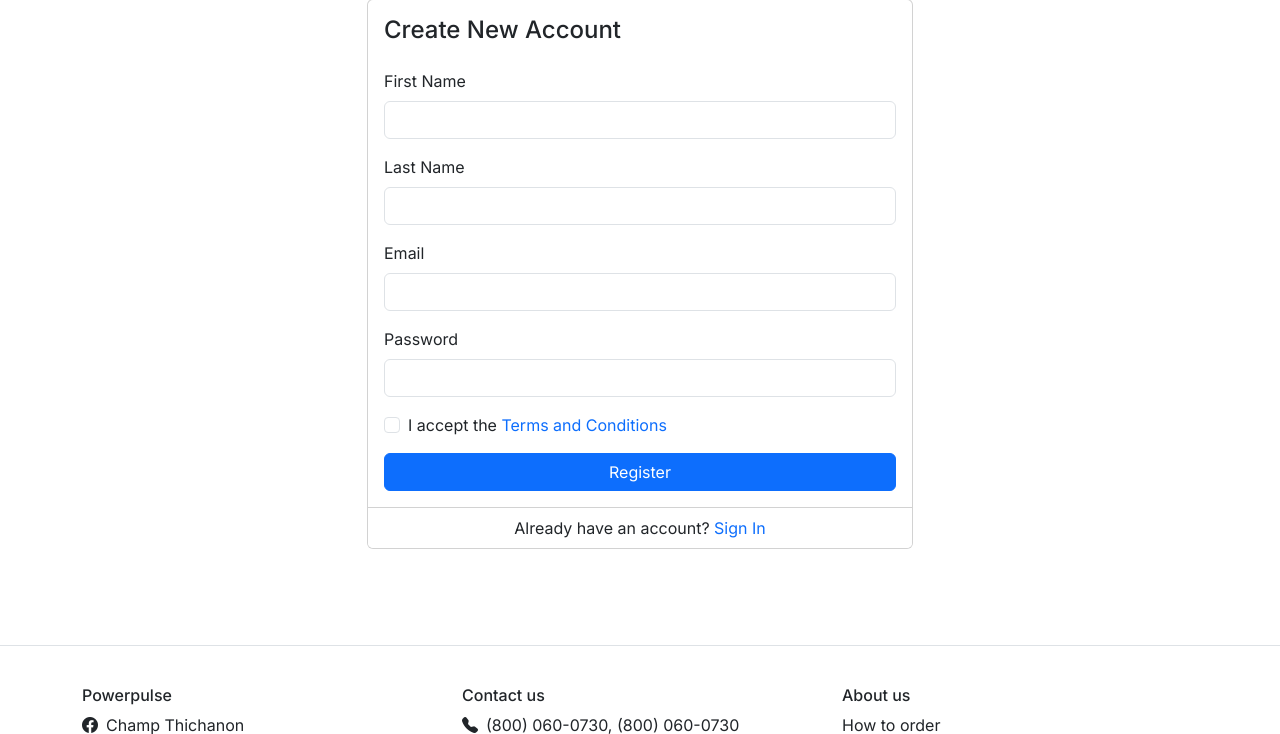
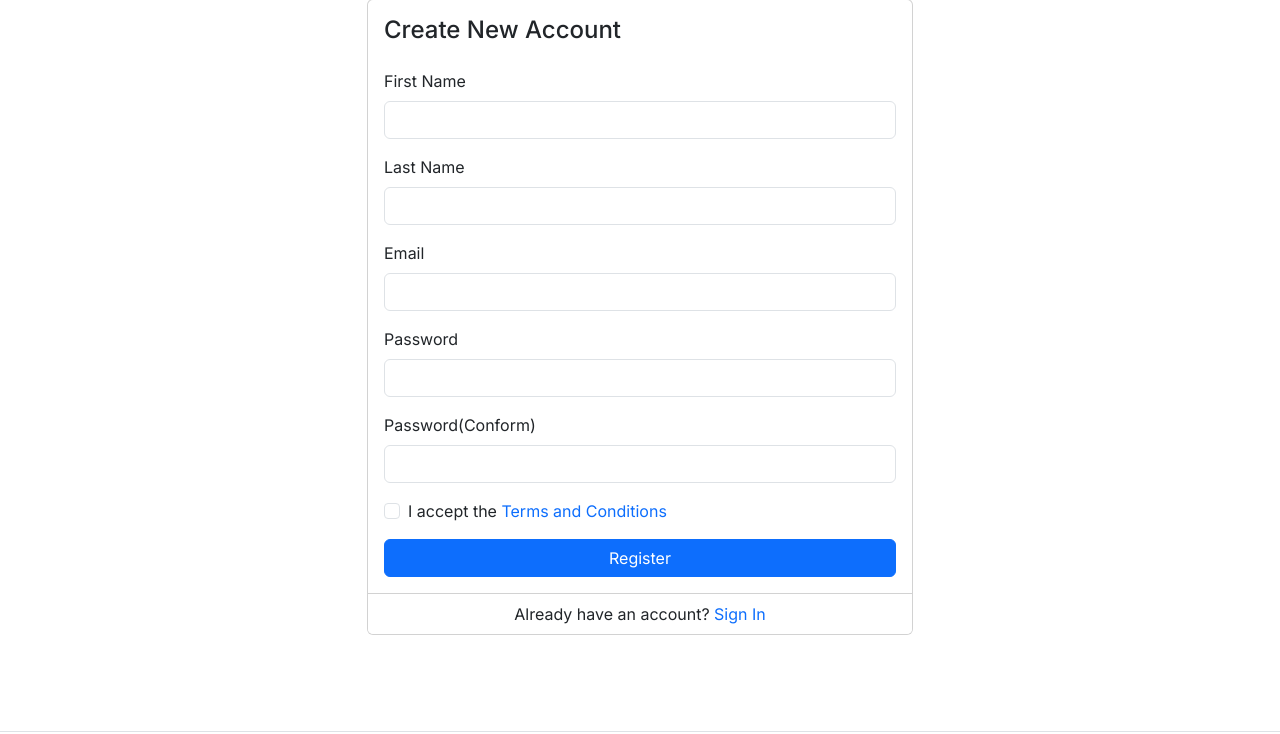
Before and after one commit to chammmppp/powerpulse, a Django app: page /signup/ in a window 1280 px wide. Shown: the part 97-831 px from the top of the page. Run offline with Django 5.2, Linux system fonts and the light colour scheme; data comes from the database, SQL or seed files in the repository; both versions use the stored data as it was after the commit.

Commit message:
Add to cart require login and make password if match

```diff
--- a/accounts/views.py
+++ b/accounts/views.py
@@ -12,6 +12,11 @@ def signup(request):
         last_name = request.POST.get("last_name")
         email = request.POST.get("email")
         password = request.POST.get("password")
+        conform_password = request.POST.get("conform_password")
+
+        if password != conform_password:
+            messages.warning(request, "Password do not match.")
+            return redirect("signup")
 
         if Account.objects.filter(email=email).exists():
             messages.warning(request, "Email already exists.")
--- a/carts/views.py
+++ b/carts/views.py
@@ -2,7 +2,7 @@ from django.core.exceptions import ObjectDoesNotExist
 from django.shortcuts import render, redirect, get_object_or_404
 from store.models import Product
 from .models import Cart, CartItem
-from django.contrib import messages
+from django.contrib.auth.decorators import login_required
 
 
 def _cart_id(request):
@@ -14,6 +14,7 @@ def _cart_id(request):
     return cart
 
 
+@login_required(login_url="/login")
 def add_cart(request, product_id):
     product = Product.objects.get(id=product_id)  # Get the product by unique id
 
@@ -37,6 +38,7 @@ def add_cart(request, product_id):
     return redirect("cart")
 
 
+@login_required(login_url="/login")
 def remove_cart(request, product_id):
     cart = Cart.objects.get(cart_id=_cart_id(request))
     product = get_object_or_404(Product, id=product_id)
--- a/templates/profiles/profile_layout.html
+++ b/templates/profiles/profile_layout.html
@@ -14,7 +14,7 @@
                 <a class="list-group-item" href="{% url 'order_history' %}">Order Purchases</a>
             </ul>
             <br>
-            <a style="width: 100%;" class="btn btn-light btn-block" href="{% url 'login'%}"><i
+            <a style="width: 100%;" class="btn btn-light btn-block" href="{% url 'logout'%}"><i
                     class="fa fa-power-off"></i>
                 <span class="text">Log out</span> </a>
             <!--   SIDEBAR .//END   -->
--- a/templates/register/signup.html
+++ b/templates/register/signup.html
@@ -43,9 +43,14 @@ PowerPulse - Sign up
                                 <label for="password" class="form-label">Password</label>
                                 <input type="password" name="password" placeholder="" class="form-control" required>
                             </div>
+                            <div class="mb-3">
+                                <label for="password" class="form-label">Password(Conform)</label>
+                                <input type="password" name="conform_password" placeholder="" class="form-control"
+                                    required>
+                            </div>
                             <div class="form-check mb-3">
                                 <label for="terms" class="form-check-label">I accept the <a href="#"
-                                                                                            style="text-decoration: none;">Terms
+                                        style="text-decoration: none;">Terms
                                         and Conditions</a></label>
                                 <input type="checkbox" id="terms" class="form-check-input" required>
                             </div>
```
Also changed, not shown: db.sqlite3.
